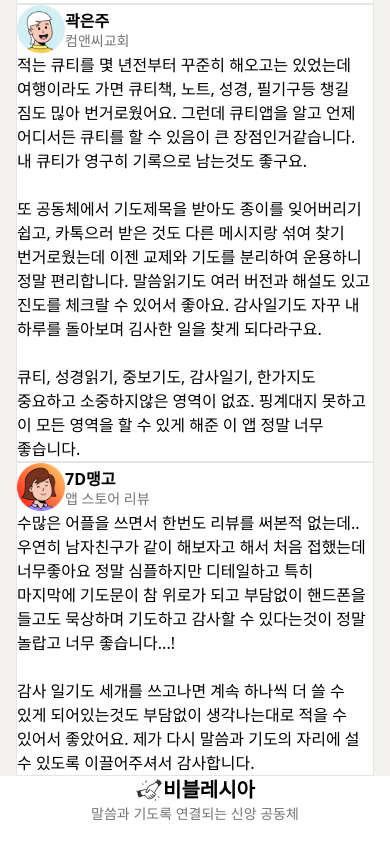
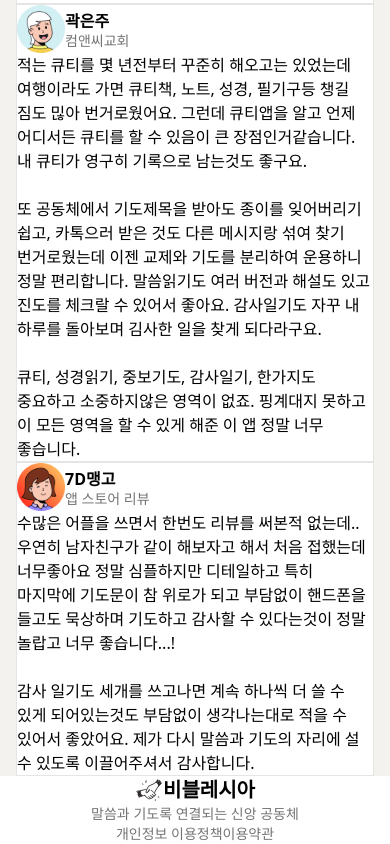
Before and after one commit to biblessia/biblessia-website, a Next.js app: page / in a window 390 px wide. Shown: the part 2897-3741 px from the top of the page. Built offline with nearby package versions, Linux system fonts and the light colour scheme; a web font is replaced by a local one.

Commit message:
개인정보이용정책과 이용약관 추가

```diff
--- a/app/(home)/sections/FooterSection.tsx
+++ b/app/(home)/sections/FooterSection.tsx
@@ -22,6 +22,24 @@
       </div>
       <div className="text-black/55 lg:text-base text-sm ">
         말씀과 기도록 연결되는 신앙 공동체
+      </div>
+      <div className="flex md:hidden flex-row items-center gap-[16] pt-[32] pr-[8]">
+        <a
+          href="https://slashpage.com/ekklesia/5r398nmn9dx132vwje7y"
+          target="_blank"
+          rel="noopener noreferrer"
+          className="font-medium text-black/55 text-sm"
+        >
+          개인정보 이용정책
+        </a>
+        <a
+          href="https://slashpage.com/ekklesia/n8pw9x2zdqeg12g7yrqv"
+          target="_blank"
+          rel="noopener noreferrer"
+          className="font-medium text-black/55 text-sm"
+        >
+          이용약관
+        </a>
       </div>
     </div>
   );
@@ -59,6 +77,22 @@
         <Link href="/" className="font-medium text-black/55">
           연락하기
         </Link>
+        <a
+          href="https://slashpage.com/ekklesia/5r398nmn9dx132vwje7y"
+          target="_blank"
+          rel="noopener noreferrer"
+          className="font-medium text-black/55"
+        >
+          개인정보 처리방침
+        </a>
+        <a
+          href="https://slashpage.com/ekklesia/n8pw9x2zdqeg12g7yrqv"
+          target="_blank"
+          rel="noopener noreferrer"
+          className="font-medium text-black/55"
+        >
+          이용약관
+        </a>
       </div>
     </div>
   );
```
